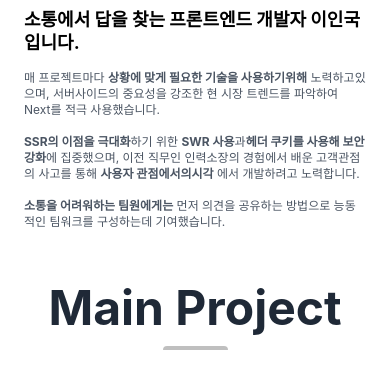
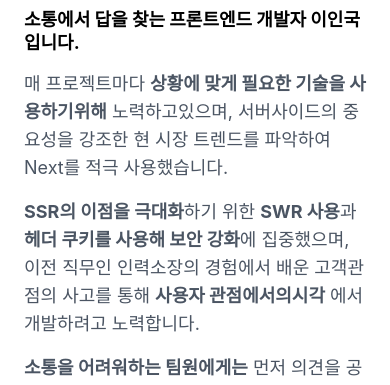
Before and after one commit to inggu96/portpolio-ts, a React (Vite) app: page / in a window 390 px wide. Shown: the part 447-832 px from the top of the page. Built offline with nearby package versions, Linux system fonts and the light colour scheme.

Commit message:
fix. 폰트 다시수정

```diff
--- a/src/pages/Home/Data.ts
+++ b/src/pages/Home/Data.ts
@@ -84,7 +84,7 @@ export const PlotData: IPlotData[] = [
     ],
     gitLink: "https://github.com/inggu96/Weply",
     gitImage: "https://cdn.icon-icons.com/icons2/509/PNG/512/Github_icon-icons.com_49946.png",
-    pubLink: "https://weply-2rj8ev4h3-inguks-projects.vercel.app/",
+    pubLink: "https://weply.vercel.app/",
     pubImage: "https://user-images.githubusercontent.com/122377401/255330812-33626ba9-ca9e-4071-8ce4-9031770b22ea.png",
     figmaLink: "",
     figmaImage: "",
--- a/src/pages/Home/HomeList.tsx
+++ b/src/pages/Home/HomeList.tsx
@@ -43,16 +43,16 @@ export const HomeList = () => {
                 <h1 className="mb-3 text-lg font-bold leading-tight lg:text-2xl">
                   소통에서 답을 찾는 프론트엔드 개발자 이인국입니다.
                 </h1>
-                <p className="block mt-4 text-xs font-normal text-gray-600 sm:text-base sm:mt-2">
+                <p className="block mt-4 text-lg font-normal text-gray-600 sm:text-base sm:mt-2">
                   매 프로젝트마다 <strong>상황에 맞게 필요한 기술을 사용하기위해</strong> 노력하고있으며, 서버사이드의
                   중요성을 강조한 현 시장 트렌드를 파악하여 Next를 적극 사용했습니다.
                 </p>
-                <p className="block mt-4 text-xs font-normal text-gray-600 sm:text-base sm:mt-2">
+                <p className="block mt-4 text-lg font-normal text-gray-600 sm:text-base sm:mt-2">
                   <strong>SSR의 이점을 극대화</strong>하기 위한 <strong>SWR 사용</strong>과
                   <strong>헤더 쿠키를 사용해 보안 강화</strong>에 집중했으며, 이전 직무인 인력소장의 경험에서 배운
                   고객관점의 사고를 통해 <strong>사용자 관점에서의시각</strong> 에서 개발하려고 노력합니다.
                 </p>
-                <p className="block mt-4 text-xs font-normal text-gray-600 sm:text-base sm:mt-2">
+                <p className="block mt-4 text-lg font-normal text-gray-600 sm:text-base sm:mt-2">
                   <strong>소통을 어려워하는 팀원에게는</strong> 먼저 의견을 공유하는 방법으로 능동적인 팀워크를
                   구성하는데 기여했습니다.
                 </p>
```
